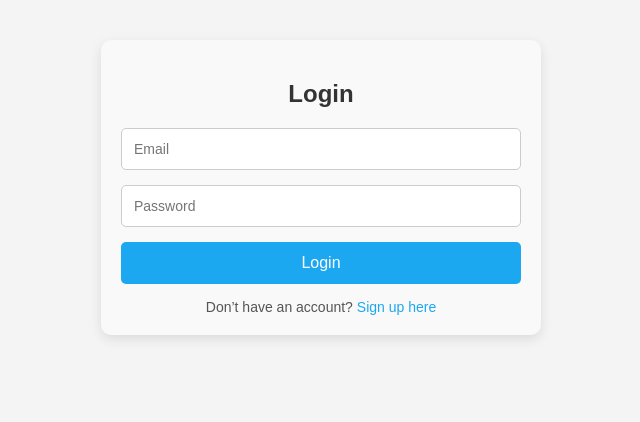
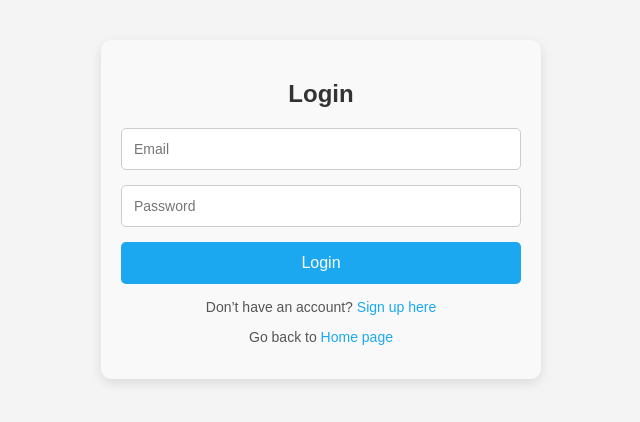
Before and after one commit to malhaouit/global-remote-jobs, a React (Vite) app in the folder front-end/: page /login in a window 1280 px wide. Shown: the top 422 px of the page, without its empty margins (319-959 px from the left). Built offline with nearby package versions, Linux system fonts and the light colour scheme.

Commit message:
Add `Go back to Home page`

```diff
--- a/front-end/src/pages/Login.jsx
+++ b/front-end/src/pages/Login.jsx
@@ -66,7 +66,8 @@ const Login = () => {
       {success && <p className="success">{success}</p>}
 
       <div className="switch-text">
-        Don’t have an account? <a href="/signup">Sign up here</a>
+        <p>Don’t have an account? <a href="/signup">Sign up here</a></p>
+        <p>Go back to <a href="/">Home page</a></p>
       </div>
     </div>
   );
```
